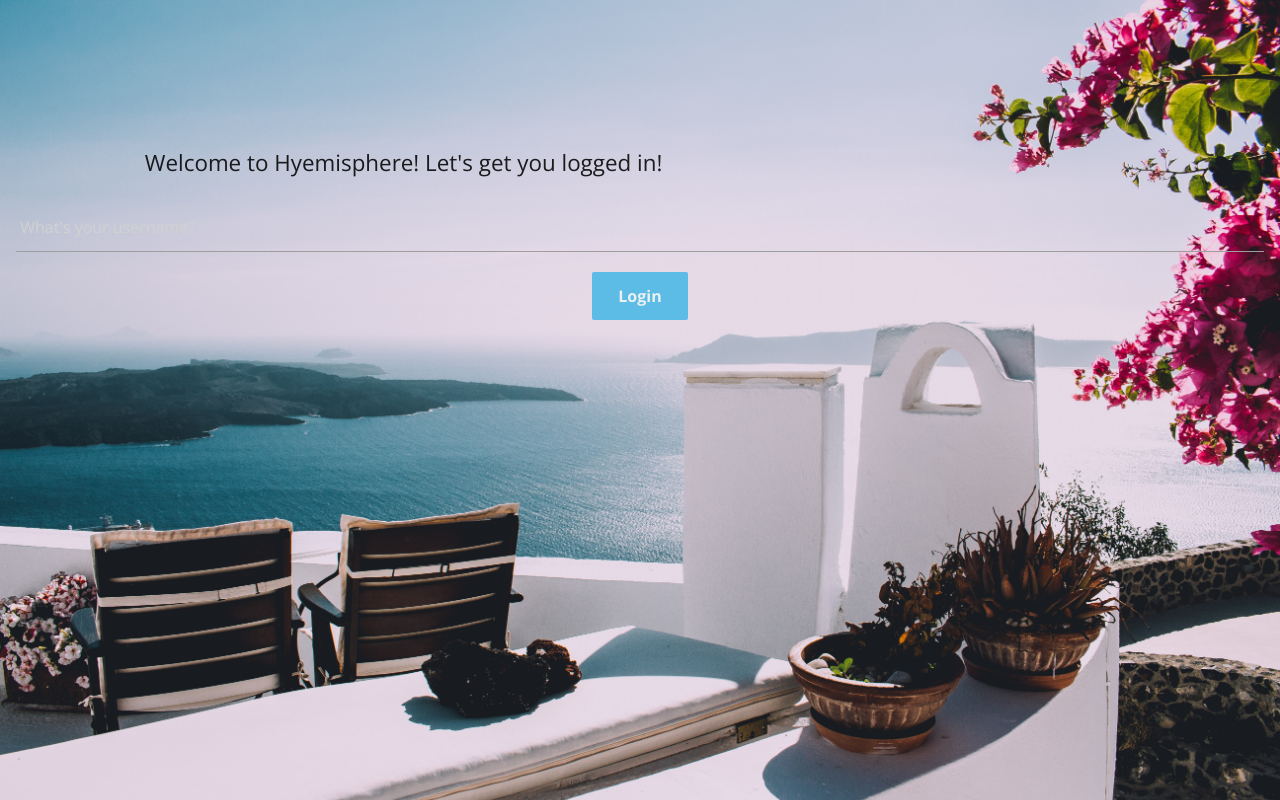
After one commit to lizlee0225/Travel-Planner, a Flask app: page /index in a window 1280 px wide. The commit adds this page. Run offline with Flask 2, Linux system fonts and the light colour scheme; some libraries are stand-ins or nearby versions.

Commit message:
hyemisphere

```diff
--- a/static/main.css
+++ b/app/static/main.css
@@ -18,7 +18,7 @@ time, mark, audio, video {
 	border: 0;
 	font-size: 100%;
 	font: inherit;
-	vertical-align: baseline;
+	vertical-align: top;
 }
 /* HTML5 display-role reset for older browsers */
 article, aside, details, figcaption, figure,
@@ -52,26 +52,16 @@ html, body {
 	font-size: 16px;
 }
 
+body {
+	background-repeat: no-repeat;
+	background-size: 100%;
+}
+
 header {
 	background-color: #e04c1f;
 	box-shadow: 0 2px 40px 1px #a7a7a7;
 	color: #ecf0f1;
 	height: 5rem;
-}
-
-footer {
-	background-color: #e04c1f;
-	bottom: 0;
-	color: #ecf0f1;
-	height: 7rem;
-	margin-top: 2em;
-	text-align: center;
-	width: 100%;
-}
-
-footer p {
-	height: 7rem;
-	line-height: 7rem;
 }
 
 h1, h3 {
@@ -92,49 +82,38 @@ a {
 }
 
 input[type="text"], input[type="range"] {
-	border: 1px solid #bdc3c7;
-	border-radius: 2px;
-	margin-left: 1rem;
+	border: 2px solid #bdc3c7;
+	border-radius: 6px;
+	margin-left: 0;
+	background-color: #FFFFFF;
+	width: 60%;
 	vertical-align: middle;
 }
 
-input[type=range]{
-    -webkit-appearance: none;
-}
-
-input[type=range]::-webkit-slider-thumb {
-	-webkit-appearance: none;
-    border: none;
-    height: 1.2rem;
-    width: 1.2rem;
-    border-radius: 50%;
-    background: #e04c1f;
-    margin-top: -.5rem;
-}
-
-input[type=range]::-webkit-slider-runnable-track {
-    background: #ccc;
-    height: .2rem;
-}
-
 .action-button {
-	background-color: #e04c1f;
+	background-color: #5CBCE5;
 	border: none;
-	border-bottom: 3px solid #16a085;
 	border-radius: 2px;
 	color: #ecf0f1;
-	display: inline-block;
 	font-size: 1rem;
 	font-weight: bold;
 	height: 3rem;
-	padding: 4px;
 	width: 6rem;
+	vertical-align: middle;
+	margin-bottom: 15px;
 }
 
 .action-button:hover {
-	background-color: #16a085;
+	cursor: pointer;
 }
 
+.sectiontop {
+	vertical-align: right;
+}
+#welcome {
+	text-align: left;
+	margin: -1% 0 2% 10%;
+}
 #site-title-wrapper {
 	display: inline-block;
 	height: 5rem;
@@ -192,33 +171,23 @@ input[type=range]::-webkit-slider-runnable-track {
 	width: 100%;
 }
 
+.hyem {
+	text-align: right;
+	height: 100px;
+	width: auto;
+}
+
+.hyem img {
+	width: 70%;
+	margin: 10%;
+}
 .main-container {
-	background: #ecf0f1;
 	border-radius: 4px;
-	box-shadow: 0px 2px 40px 2px #95a5a6;
 	display: block;
 	min-height: 50vh;
-	margin: 2rem 0 0 25%;
+	margin: 10% 0 0 0;
 	padding: 1rem;
-	text-align: left;
-	width: 50%;
+	text-align: center;
+	position: relative;
+	width: 100%;
 }
-
-.survey-item, .result-item, #results-email-container {
-	box-sizing: border-box;
-	display: block;
-	margin: 1.5rem 0;
-	padding: 4px;
-}
-
-.survey-item span {
-	font-size: 1rem;
-	margin-left: 1rem;
-}
-
-#email-results-button, #goHome {
-	height: 2rem;
-	line-height: 2rem;
-	margin-left: 1rem;
-	text-align: center;
-}
--- a/app/templates/base.html
+++ b/app/templates/base.html
@@ -12,6 +12,6 @@
     <link rel="stylesheet" href="{{ url_for('static', filename='main.css') }}">
   </head>
   <body>
-    {% block content %}{% endblock %}
+    {% block content %} {% endblock %}
   </body>
 </html>
--- /dev/null
+++ b/app/templates/login.html
@@ -0,0 +1,18 @@
+{% extends "base.html" %}
+{% block title %}
+	Login
+{% endblock %}
+
+{% block content %}
+<body background="{{ url_for('static', filename="vacation.jpg") }}">
+</br>
+<div class="main-container">
+	<div id="welcome"> <h3>Welcome to Hyemisphere!  Let's get you logged in!</h3> </div>
+	<form action="login" method='post'>
+	<!-- what is "for" and "name"? -->
+	<label for="username"></label><input type="text" name="username" placeholder=" What's your username?"></input>
+
+		<input class="action-button" id="login" type="submit" value="Login")> </input>
+	</form>
+</div>
+{% endblock %}
--- a/app/views.py
+++ b/app/views.py
@@ -1,43 +1,61 @@
-from flask import render_template, redirect, request
+from flask import render_template, redirect, request, session, redirect, url_for, escape
 from app import app, models, db
 from .forms import TravelerForm, TravelForm
 from .models import *
 # Access the models file to use SQL functions
 
+@app.route('/')
+@app.route('/index')
+def index():
+	username = ''
+	if 'username' in session:
+		username = escape(session['username'])
+		return render_template('home.html', name=username)
+	else:
+		return render_template('login.html')
 
-@app.route('/')
-def index():
-    return redirect('/create_traveler')
+@app.route('/login', methods=['GET', 'POST'])
+def login():
+	if request.method=='POST':
+		session['username'] = request.form.get("username")
+		return redirect(url_for('index'))
 
-@app.route('/create_traveler', methods=['GET', 'POST'])
-def create_traveler():
-    form = TravelerForm()
-    if form.validate_on_submit():
-        # Get data from the form
-        # Send data from form to Database
-        name = form.name.data
-        email = form.email.data
-        insert_traveler(name, email)
-        return redirect('/travelers')
-    return render_template('traveler.html', form=form)
+@app.route('/logout')
+def logout():
+	session.pop('username', None)
+	return redirect(url_for('index'))
+
+# @app.route('/create_traveler', methods=['GET', 'POST'])
+# def create_traveler():
+#     form = TravelerForm()
+#     if form.validate_on_submit():
+#         # Get data from the form
+#         # Send data from form to Database
+#         name = form.name.data
+#         email = form.email.data
+#         insert_traveler(name, email)
+#         return redirect('/travelers')
+#     return render_template('traveler.html', form=form)
 
 @app.route('/travelers')
 def display_traveler():
     #Retreive data from database to display
     travelers = retrieve_travelers()
     travels = retrieve_travels()
+    username = escape(session['username'])
     return render_template('home.html',
-                            travelers=travelers, travels=travels)
+                            travelers=travelers, travels=travels, name=username)
 
 @app.route('/create_travel/<value>', methods=['GET', 'POST'])
 def create_travel(value):
     # Get data from the form
     # Send data from form to Database
     form = TravelForm(obj=value)
+    username = escape(session['username'])
     if form.validate_on_submit():
         traveler_name = value
         trip_name = form.trip_name.data
         destination = form.destination.data
         insert_travels(trip_name, destination)
         return redirect('/travelers')
-    return render_template('travel.html', form=form)
+    return render_template('travel.html', form=form, name=username)
--- a/schema.sql
+++ b/schema.sql
@@ -11,7 +11,9 @@ drop table if exists names;
 create table names (
 	name_id integer primary key,
 	name text,
-	FOREIGN KEY (name) REFERENCES travelers(name)
+	travel_id integer,
+	FOREIGN KEY (name) REFERENCES travelers(name),
+	FOREIGN KEY (travel_id) REFERENCES travels(travel_id)
 );
 
 drop table if exists travels;
```
Also changed, not shown: app/templates/home.html (+10 -24 lines), app/templates/not_authorized.html (added, +13 -0 lines), app/templates/page_not_found.html (added, +12 -0 lines), app/templates/travel.html (+15 -0 lines), app.db, app/static/hyem1.png (added), app/static/vacation.jpg (renamed from pictures/vacation.jpg), stuff/interactions.js (renamed from static/interactions.js), 3 other files.
